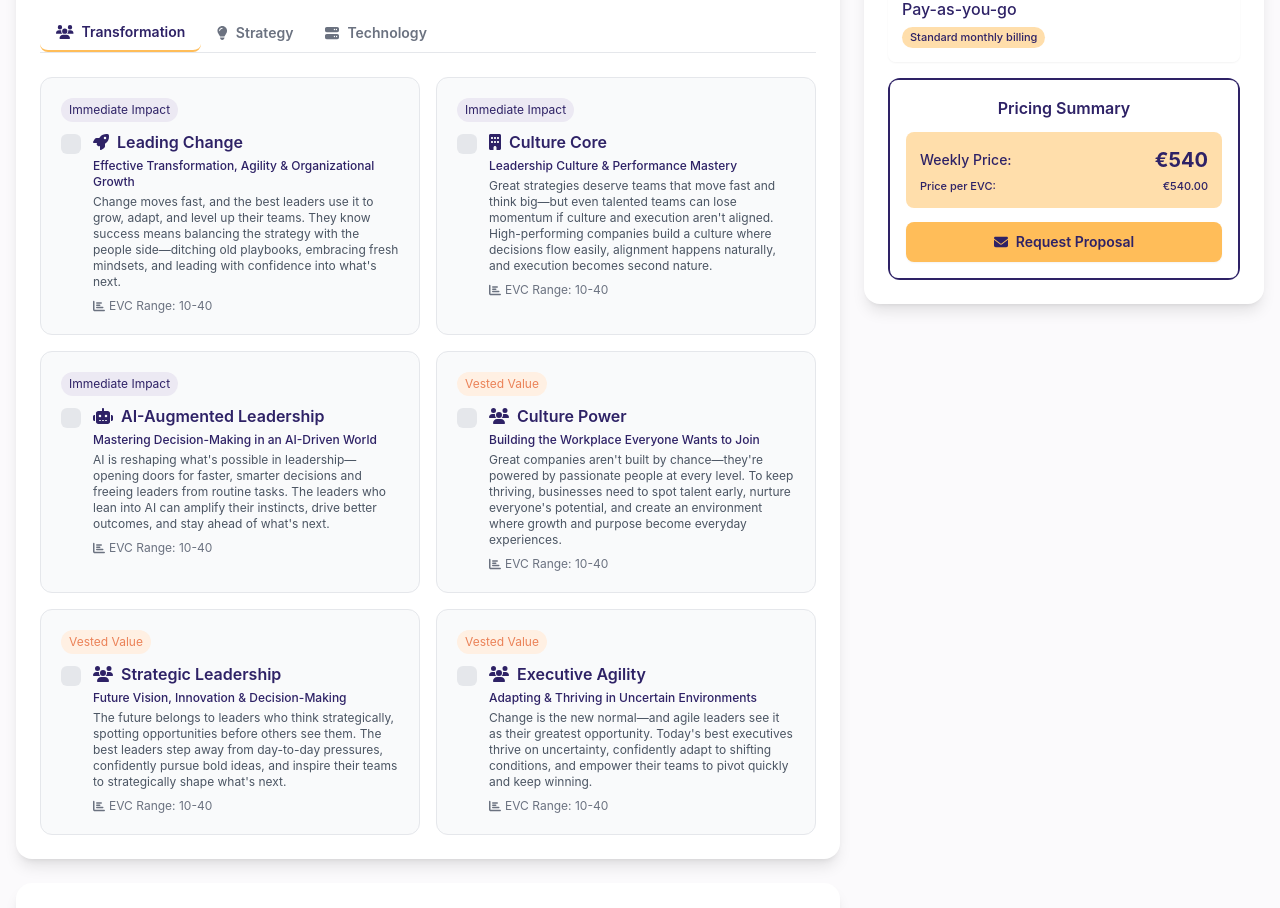
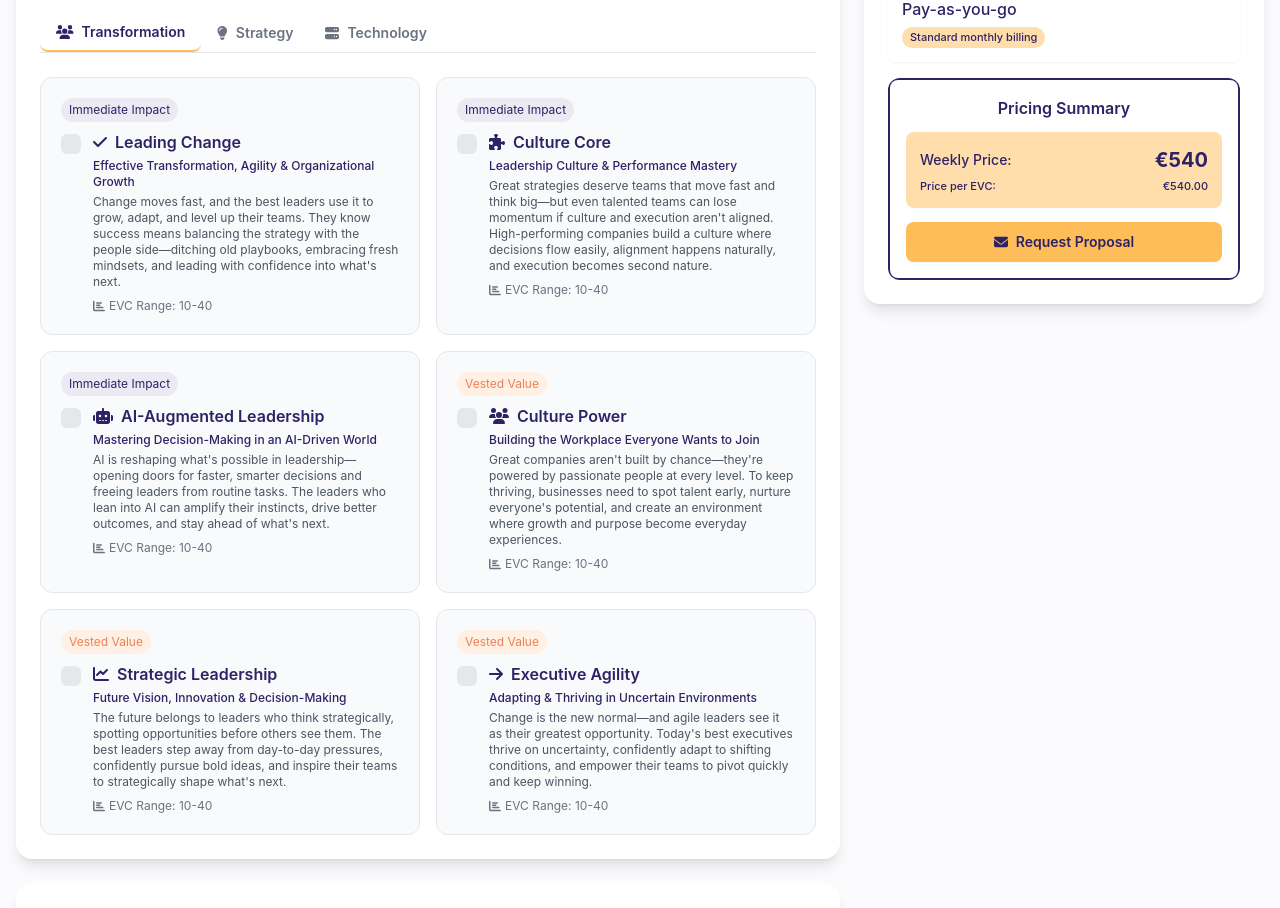
Before and after one commit to elexive-com/elexive-calc, a React (Create React App) app: page / in a window 1280 px wide. Shown: the part 880-1788 px from the top of the page. Built offline with nearby package versions, Linux system fonts and the light colour scheme.

Commit message:
icons will be retrieved from the config file

```diff
--- a/src/CalculatorApp.jsx
+++ b/src/CalculatorApp.jsx
@@ -8,8 +8,7 @@ import {
   faMoneyBillWave, faGears, faCheck, faBuilding,
   faRocket, faLightbulb, faShieldAlt, faServer,
   faNetworkWired, faDatabase, faUsers,
-  faRobot,
-  faArrowRight, faChartBar,
+  faRobot, faArrowRight, faChartBar,
   faInfoCircle, faPlus, faMinus,
   faSlidersH, faCoins, faCreditCard, faCheckCircle,
   faCalculator, faEnvelope, faExchangeAlt,
@@ -30,32 +29,28 @@ const getDiscountLabel = (priceModifier) => {
 
 // Helper function to get icon for module
 const getModuleIcon = (pillar, name) => {
+  // Import all FontAwesome icons that are used in the app
   const iconMap = {
-    'Transformation': {
-      default: faUsers,
-      'Crisis Ready': faShieldAlt,
-      'Smart Influence': faChartLine,
-      'Leading Change': faRocket,
-      'Culture Core': faBuilding,
-      'AI-Augmented Leadership': faRobot
-    },
-    'Strategy': {
-      default: faLightbulb,
-      'Market Edge': faChartLine,
-      'Revenue Levers': faMoneyBillWave,
-      'Brand Core': faBullseye,
-      'Model Shift': faPuzzlePiece
-    },
-    'Technology': {
-      default: faServer,
-      'AI Impact': faRobot,
-      'Digital Fortress': faShieldAlt,
-      'Data Advantage': faDatabase,
-      'Distributed Cloud': faNetworkWired
-    }
+    faChartLine, faBullseye, faPuzzlePiece,
+    faMoneyBillWave, faGears, faCheck, faBuilding,
+    faRocket, faLightbulb, faShieldAlt, faServer,
+    faNetworkWired, faDatabase, faUsers,
+    faRobot, faArrowRight
   };
 
-  return iconMap[pillar]?.[name] || iconMap[pillar]?.default || faGears;
+  // Find the module in the modules array from modulesConfig
+  const moduleConfig = modulesConfig.modules.find(module =>
+    module.name === name && module.pillar === pillar
+  );
+
+  // If the module is found, use its icon
+  if (moduleConfig && moduleConfig.icon) {
+    return iconMap[moduleConfig.icon] || faGears;
+  }
+
+  // If module not found, use the pillar icon as default
+  const defaultPillarIcon = modulesConfig.pillarIcons[pillar];
+  return iconMap[defaultPillarIcon] || faGears;
 };
 
 const CalculatorApp = () => {
```
